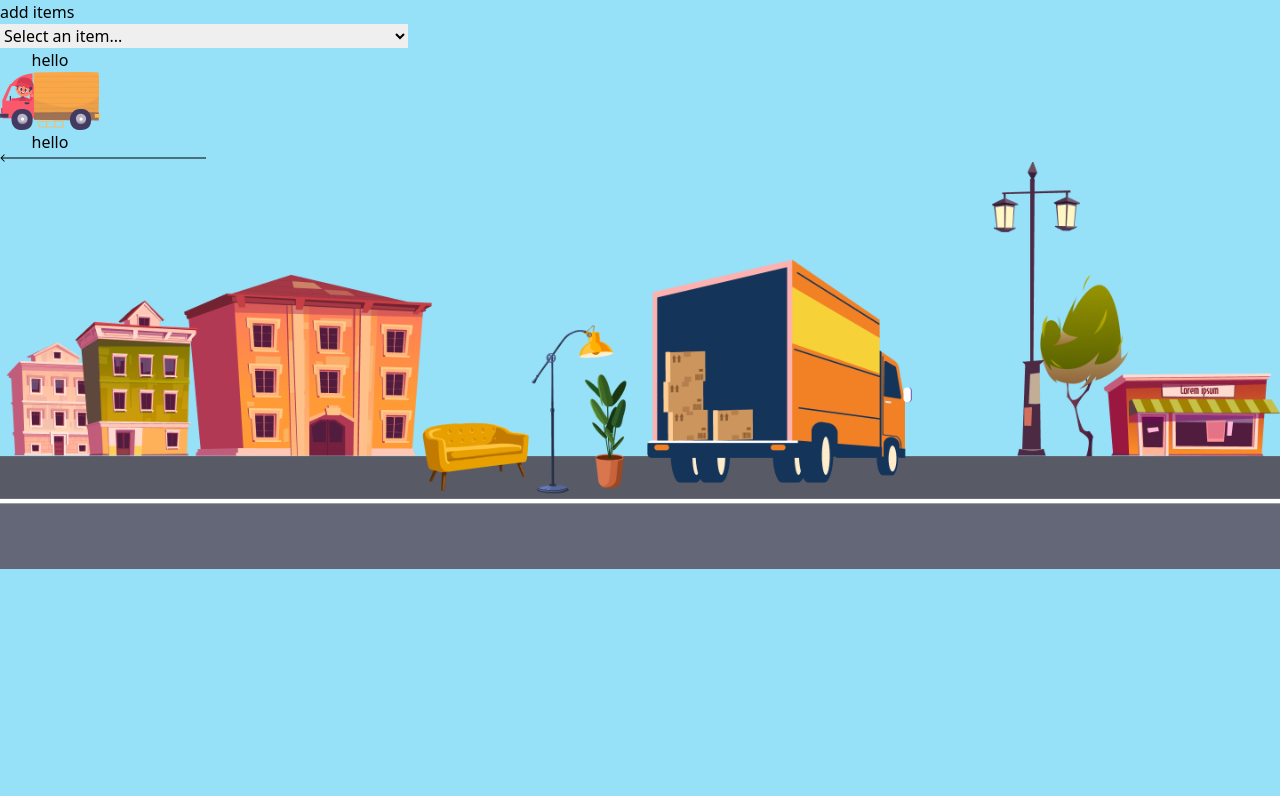
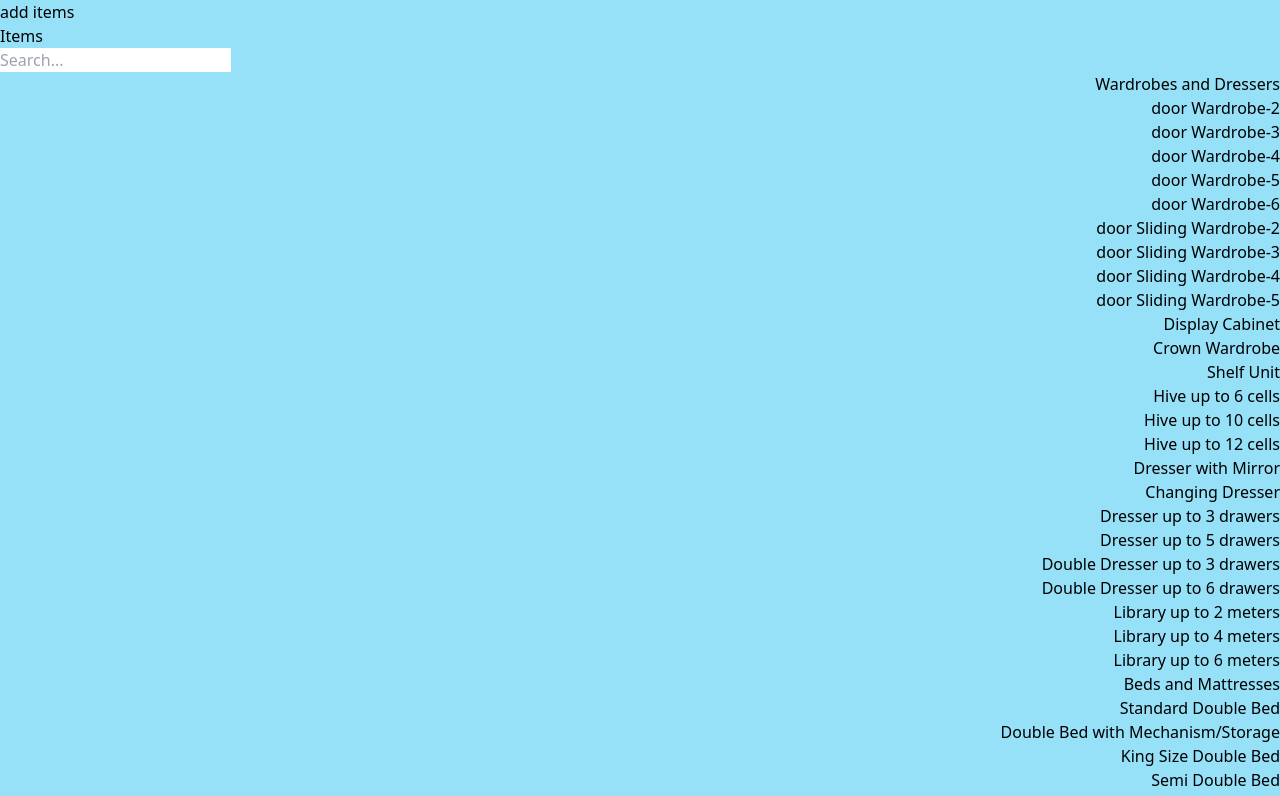
Before and after one commit to shubhjhawar/homeCalculator, a React (Vite) app: page /items in a window 1280 px wide. Shown: the top 796 px of the page. Built offline with nearby package versions, Linux system fonts and the light colour scheme.

Commit message:
implemented items page

```diff
--- a/src/pages/Items.jsx
+++ b/src/pages/Items.jsx
@@ -1,4 +1,4 @@
-import React, { useState } from 'react';
+import React, { useState, useEffect } from 'react';
 import { items_bg, sun, hotairballoon, add, minus } from '../assets';
 import Cloud from '../components/Cloud';
 import '../styles/truckAnimation.css';
@@ -9,19 +9,16 @@ import { RiSubtractFill } from "react-icons/ri";
 
 const Items = () => {
   const [selectedItems, setSelectedItems] = useState([]);
+  const [searchQuery, setSearchQuery] = useState('');
+  const [filteredItems, setFilteredItems] = useState([]);
 
-  console.log(selectedItems)
-
-  const handleSelectChange = (e) => {
-    const selectedOption = JSON.parse(e.target.value);
-    const isItemSelected = selectedItems.some(item => item.name === selectedOption.name);
-
-    if (isItemSelected) {
-      const updatedSelectedItems = selectedItems.filter(item => item.name !== selectedOption.name);
-      setSelectedItems(updatedSelectedItems);
-    } else {
-      setSelectedItems([...selectedItems, selectedOption]);
-    }
+  const handleInputChange = (e) => {
+    const query = e.target.value.toLowerCase();
+    setSearchQuery(query);
+    const filteredItems = listOfItems.filter(item =>
+      item.heading.toLowerCase().includes(query)
+    );
+    setFilteredItems(filteredItems);
   };
 
   const handleQuantityChange = (name, change) => {
@@ -37,6 +34,23 @@ const Items = () => {
     });
   };
 
+  const handleSelectChange = (item) => {
+    console.log(item)
+    const isItemSelected = selectedItems.some(i => i.name === item.name);
+
+    if (isItemSelected) {
+      const updatedSelectedItems = selectedItems.filter(i => i.name !== item.name);
+      setSelectedItems(updatedSelectedItems);
+    } else {
+      setSelectedItems([...selectedItems, { ...item, quantity: 1 }]);
+    }
+  };
+
+  useEffect(() => {
+    setFilteredItems(listOfItems)
+  }, [])
+
+
   return (
     <div className="fixed bottom-0 w-full z-50 h-full overflow-auto flex flex-col justify-between items-center">
       <div className="mt-20 md:w-1/3 flex flex-col justify-center items-center gap-3 z-20">
@@ -45,24 +59,42 @@ const Items = () => {
           <h1 className="text-xl">add items</h1>
         </div>
 
-        <select
-          onChange={handleSelectChange}
-          className="border border-gray-300 rounded-md px-3 py-2 text-right w-auto"
+        <h2 className='w-full flex justify-end mr-4'>Items</h2>
+        <input
+          type="text"
+          onChange={handleInputChange}
+          className="border border-gray-300 rounded-md px-3 py-2 text-right w-full"
           style={{ maxHeight: "100px" }}
-        >
-          <option value="">Select an item...</option>
-          {listOfItems.map((item, index) => (
-            <optgroup key={index} label={item.heading}>
-              {item.subheading.map((subItem, subIndex) => (
-                <option key={subIndex} value={JSON.stringify({name: subItem.name, price: subItem.price, quantity: 1})}>
+          placeholder="Search..."
+          value={searchQuery}
+        />
+        <div className='bg-white w-full text-black rounded-md max-h-[200px] overflow-y-scroll' style={{ direction: 'rtl' }}>
+          {filteredItems.map((item, index) => (
+            <div key={index} className="p-2">
+              <div>
+                <h2 className='font-bold text-lg bg-gray-200 p-1'>{item.heading}</h2>
+                <ul>
+                  {item.subheading.map((subItem, subIndex) => {
+                    const isSelected = selectedItems.some(selectedItem => selectedItem.name === subItem.name);
+
+                    return (
+                      <li key={subIndex} className="cursor-pointer hover:bg-blue-400 hover:text-white flex gap-2 items-center" onClick={() => handleSelectChange(subItem)}>
+                        {isSelected && (
+                          <svg xmlns="http://www.w3.org/2000/svg" width="1.2rem" height="1.2rem" viewBox="0 0 24 24">
+                            <path fill="#7F56D9" d="M21 7L9 19l-5.5-5.5l1.41-1.41L9 16.17L19.59 5.59z" />
+                          </svg>
+                        )}
                         {subItem.name}
-                </option>
+                      </li>
+                    );
+                  })}
+                </ul>
+              </div>
+            </div>
           ))}
-            </optgroup>
-          ))}
-        </select>
+        </div>
 
-      <div className='flex flex-col w-full items-center p-2 mb-5'>
+        <div className='flex flex-col w-full items-center py-2 mb-5'>
           {selectedItems.map((item, index) => (
             <div key={index} className='flex justify-between w-full p-2'>
               <div className='flex gap-5'>
```
Lines whose indentation alone changed are shown as unchanged.
